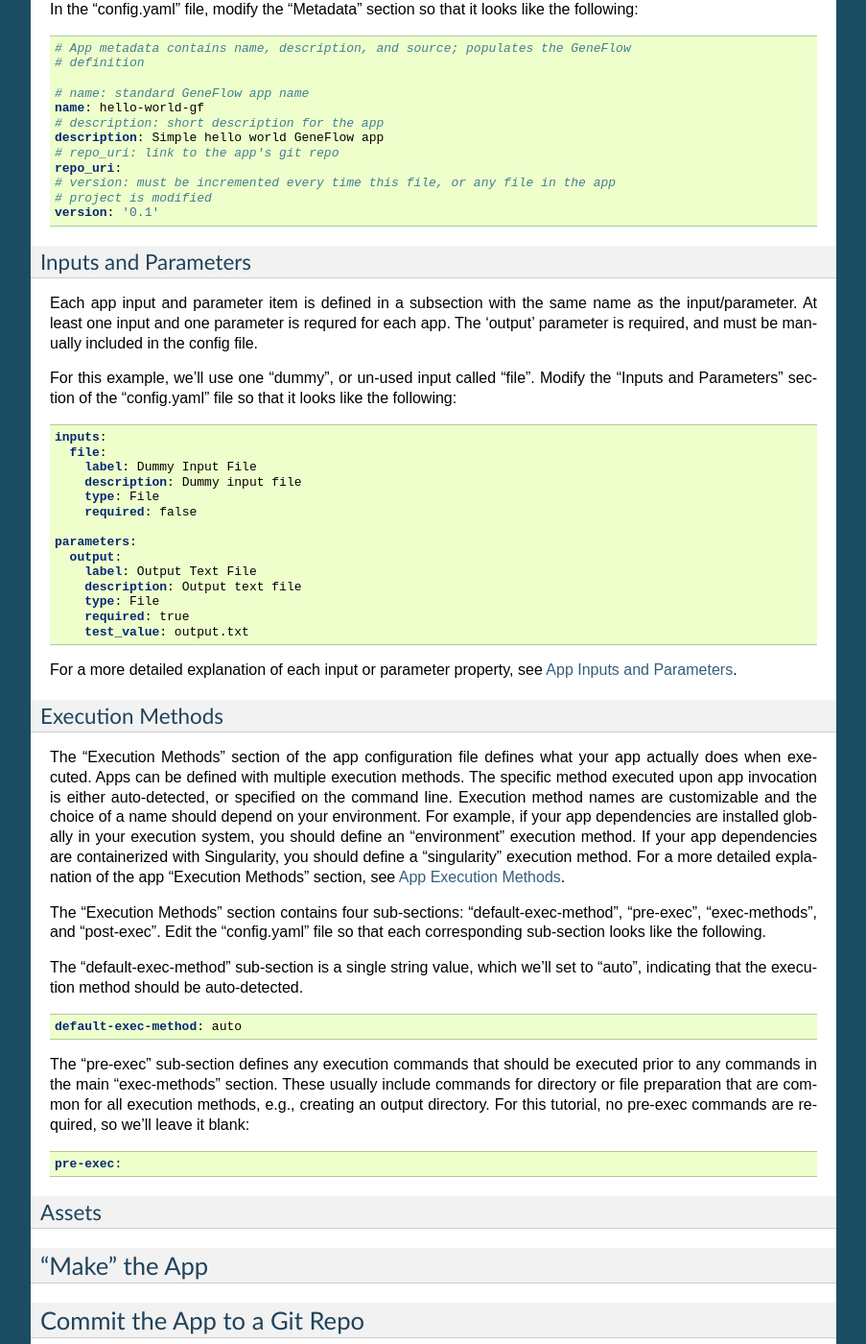
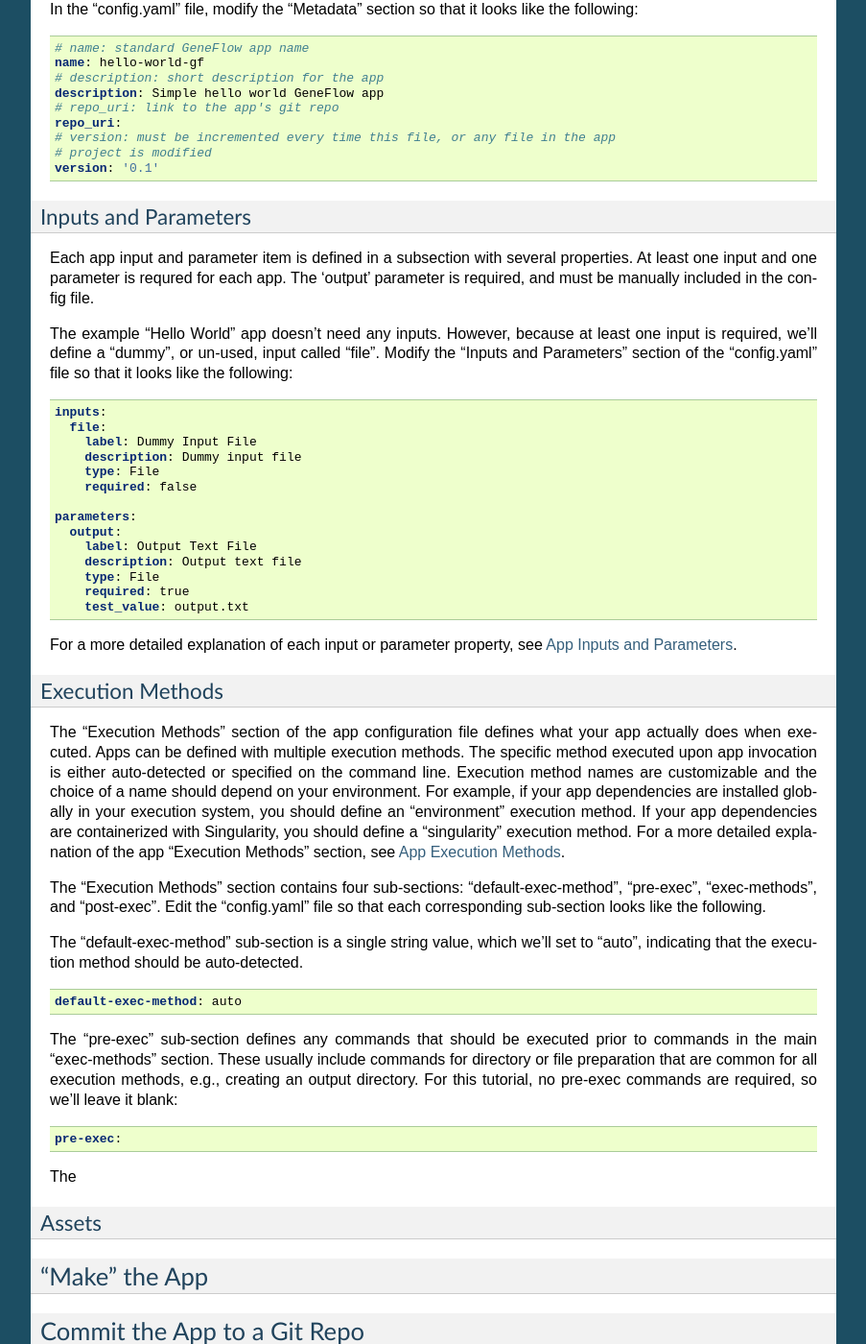
Before and after one commit to CDCgov/geneflow, a Sphinx documentation site: the page built from docs/chapters/tutorials/basic-app.rst, in a window 1280 px wide and 1400 px high, scrolled down 3331 px. Shown: the whole window at 96% size, without its empty margins (198-1101 px from the left). Built offline with Sphinx 7.4.7, drawn with Linux system fonts in a browser that asks for light colours; some of the changed text lies outside the part shown.

Commit message:
update basic app tutorial

```diff
--- a/docs/chapters/tutorials/basic-app.rst
+++ b/docs/chapters/tutorials/basic-app.rst
@@ -168,7 +168,7 @@
 Metadata
 ~~~~~~~~
 
-The app metadata section contains name, description, and source information.
+The app metadata section contains the following basic information about the app:
 
 name:
   Name of the GeneFlow app. We recommend to include version information if your app is wrapping a specific binary, container, or script. The app name should also include a 'gf' suffix. For example, if the app is meant to wrap the 'mem' function in BWA version 0.7.17, the app name should be 'bwa-mem-0.7.17-gf'. For this example, we'll use "hello-world-gf" without a version number because the app does not wrap a specific binary, container, or script.
@@ -180,15 +180,11 @@
   The full URL of the app's source repository. We don't have this information yet, so we'll leave it blank for now.
 
 version:
-  A string value that represents the app's version. For this example, we'll use "0.1". We recommend to start with "0.1" for new apps and increment the number when changes are made.
+  A string value that represents the app's version. For this example, we'll use "0.1". We recommend to start with "0.1" for new apps and increment the number when changes are made to the app.
 
 In the "config.yaml" file, modify the "Metadata" section so that it looks like the following:
 
-
 .. code-block:: yaml
-
-    # App metadata contains name, description, and source; populates the GeneFlow
-    # definition
 
     # name: standard GeneFlow app name
     name: hello-world-gf
@@ -203,9 +199,9 @@
 Inputs and Parameters
 ~~~~~~~~~~~~~~~~~~~~~
 
-Each app input and parameter item is defined in a subsection with the same name as the input/parameter. At least one input and one parameter is requred for each app. The 'output' parameter is required, and must be manually included in the config file.
+Each app input and parameter item is defined in a subsection with several properties. At least one input and one parameter is requred for each app. The 'output' parameter is required, and must be manually included in the config file.
 
-For this example, we'll use one "dummy", or un-used input called "file". Modify the "Inputs and Parameters" section of the "config.yaml" file so that it looks like the following:
+The example "Hello World" app doesn't need any inputs. However, because at least one input is required, we'll define a "dummy", or un-used, input called "file". Modify the "Inputs and Parameters" section of the "config.yaml" file so that it looks like the following:
 
 .. code-block:: yaml
 
@@ -229,7 +225,7 @@
 Execution Methods
 ~~~~~~~~~~~~~~~~~
 
-The "Execution Methods" section of the app configuration file defines what your app actually does when executed. Apps can be defined with multiple execution methods. The specific method executed upon app invocation is either auto-detected, or specified on the command line. Execution method names are customizable and the choice of a name should depend on your environment. For example, if your app dependencies are installed globally in your execution system, you should define an "environment" execution method. If your app dependencies are containerized with Singularity, you should define a "singularity" execution method. For a more detailed explanation of the app "Execution Methods" section, see :ref:`App Execution Methods <app-execution-methods>`.
+The "Execution Methods" section of the app configuration file defines what your app actually does when executed. Apps can be defined with multiple execution methods. The specific method executed upon app invocation is either auto-detected or specified on the command line. Execution method names are customizable and the choice of a name should depend on your environment. For example, if your app dependencies are installed globally in your execution system, you should define an "environment" execution method. If your app dependencies are containerized with Singularity, you should define a "singularity" execution method. For a more detailed explanation of the app "Execution Methods" section, see :ref:`App Execution Methods <app-execution-methods>`.
 
 The "Execution Methods" section contains four sub-sections: "default-exec-method", "pre-exec", "exec-methods", and "post-exec". Edit the "config.yaml" file so that each corresponding sub-section looks like the following.
 
@@ -239,13 +235,13 @@
 
     default-exec-method: auto
 
-The "pre-exec" sub-section defines any execution commands that should be executed prior to any commands in the main "exec-methods" section. These usually include commands for directory or file preparation that are common for all execution methods, e.g., creating an output directory. For this tutorial, no pre-exec commands are required, so we'll leave it blank:
+The "pre-exec" sub-section defines any commands that should be executed prior to commands in the main "exec-methods" section. These usually include commands for directory or file preparation that are common for all execution methods, e.g., creating an output directory. For this tutorial, no pre-exec commands are required, so we'll leave it blank:
 
 .. code-block:: yaml
 
     pre-exec:
 
-
+The
 
 
 
```
